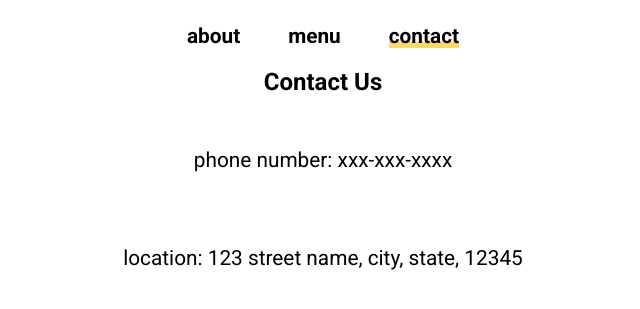
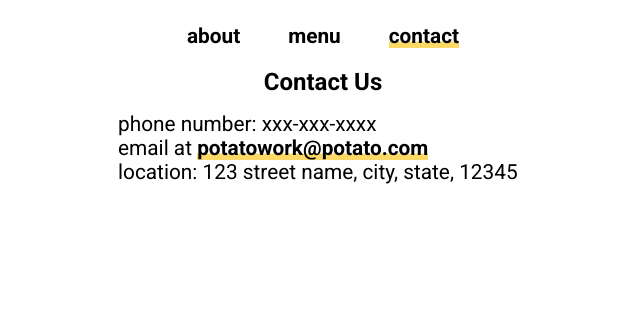
Before and after one commit to hspark220/restaurant-page, a website built with webpack: page src/template.html in a window 1280 px wide. Both pictures are taken after a click on the button "contact". Shown: the part 77-386 px from the top of the page, without its empty margins (317-957 px from the left). Built offline with nearby package versions, Linux system fonts and the light colour scheme; files whose address does not match are found by name.

Commit message:
Finish contact layout

```diff
--- a/src/contact.js
+++ b/src/contact.js
@@ -7,16 +7,21 @@ const contactPage = () => {
     shadeWord(tab);
 
     const content = document.getElementById('content');
+    const contact = document.createElement('div');
+    contact.setAttribute('class','contact-container');
 
     const title = document.createElement('h2');
     const number = document.createElement('p');
     const location = document.createElement('p');
+    const email = document.createElement('p');
 
     title.innerHTML = "Contact Us";
     number.innerHTML = "phone number: xxx-xxx-xxxx";
     location.innerHTML = "location: 123 street name, city, state, 12345";
+    email.innerHTML = "email at <strong>potatowork@potato.com</strong>";
 
-    content.append(title, number, location);
+    contact.append(title, number, email, location);
+    content.append(contact);
 
 }
 
--- a/src/style.css
+++ b/src/style.css
@@ -55,6 +55,7 @@ header h1 {
     flex-direction: column;
     align-items: center;
     gap: 2rem;
+
 
     padding-bottom: 3rem;
 }
@@ -115,6 +116,25 @@ header h1 {
 .entry > * {
     margin: 0;
 }
+/*
+contacts
+*/
+.contact-container {
+    width: min(90%, 410px);
+    display: flex;
+    flex-direction: column;
+    align-items: center;
+}
+.contact-container h2 {
+    padding-bottom: 1rem;
+}
+.contact-container p {
+    margin: 0;
+    align-self: flex-start
+}
+.contact-container strong {
+    box-shadow: inset 0 -0.4rem 0 #fcd34dda;
+}
 
 
 footer {
```
Also changed, not shown: 1 other file.
